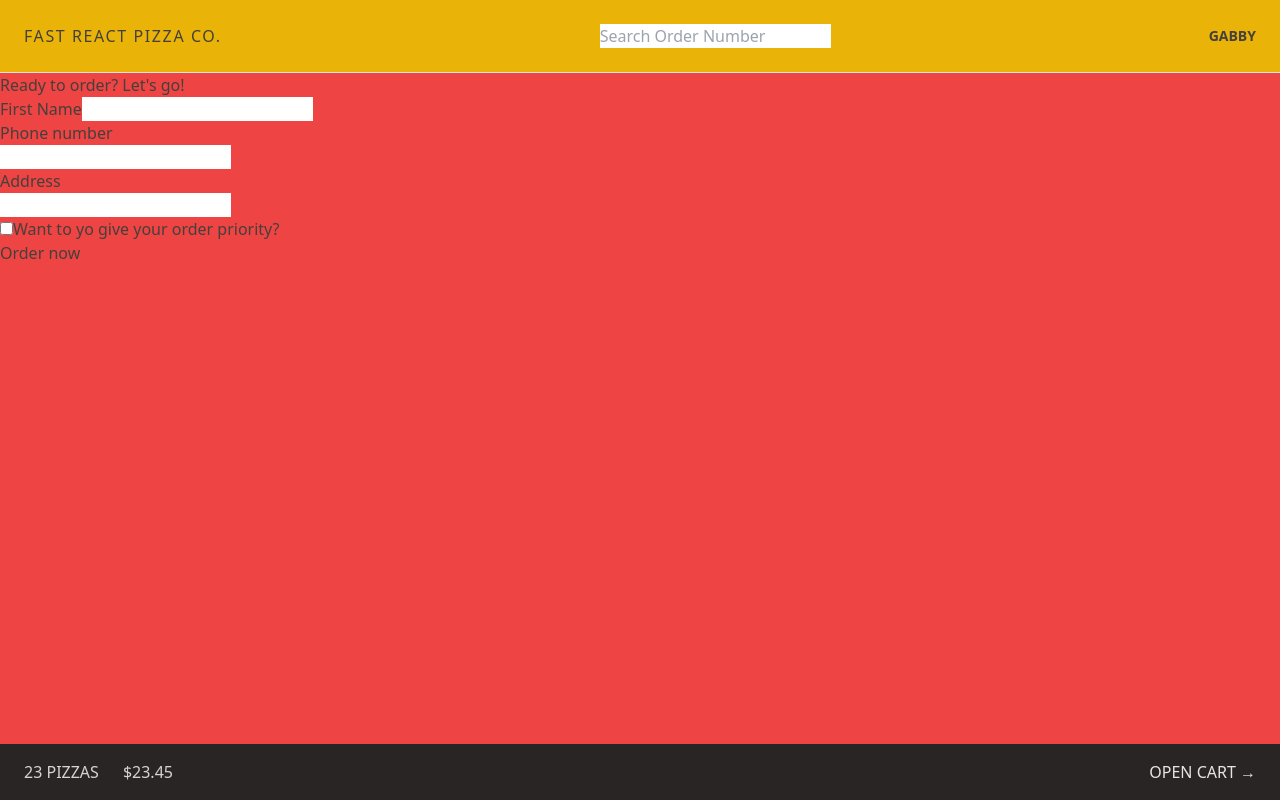
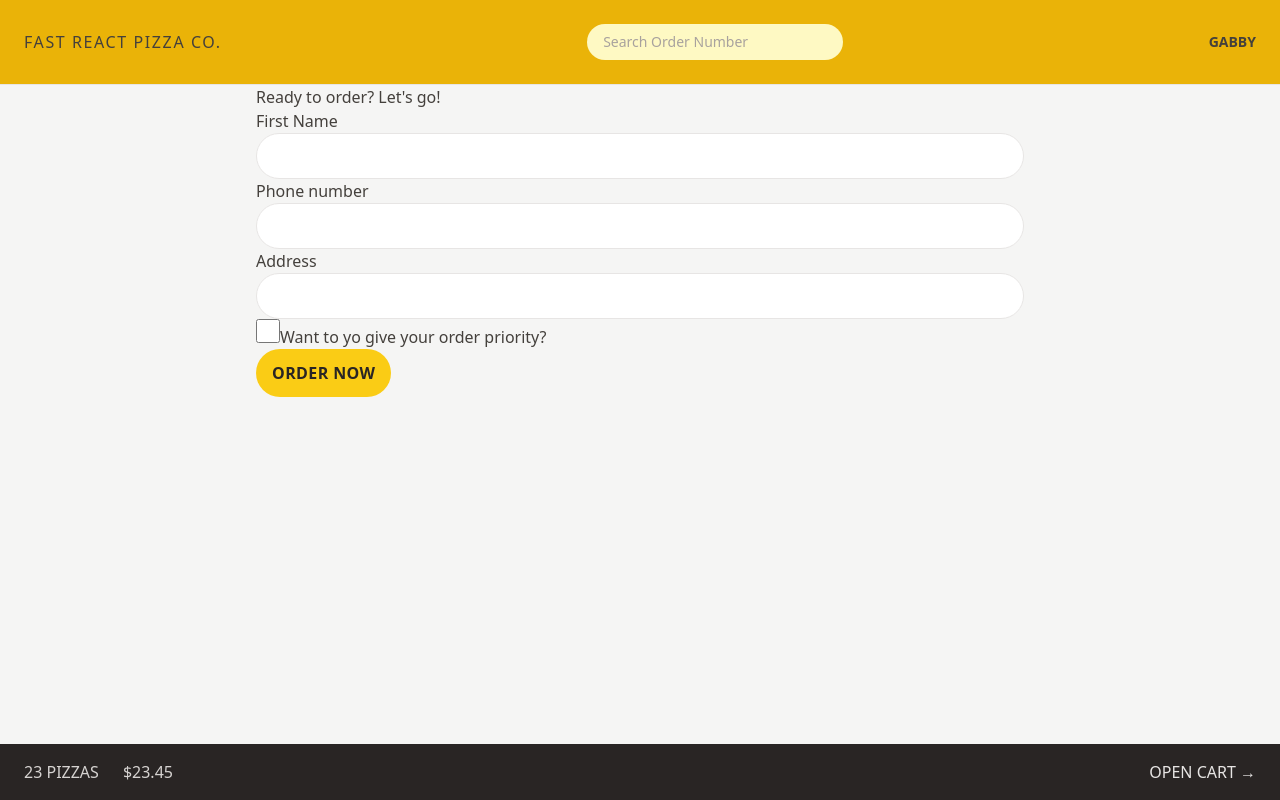
Before and after one commit to GhostArena/react-fast-food, a React (Vite) app: page /order/new in a window 1280 px wide. Built offline with nearby package versions, Linux system fonts and the light colour scheme.

Commit message:
Composed tailwind classes for input forms

```diff
--- a/src/features/cart/Cart.jsx
+++ b/src/features/cart/Cart.jsx
@@ -1,23 +1,23 @@
-import { Link } from 'react-router-dom';
+import { Link } from "react-router-dom";
 
 const fakeCart = [
   {
     pizzaId: 12,
-    name: 'Mediterranean',
+    name: "Mediterranean",
     quantity: 2,
     unitPrice: 16,
     totalPrice: 32,
   },
   {
     pizzaId: 6,
-    name: 'Vegetale',
+    name: "Vegetale",
     quantity: 1,
     unitPrice: 13,
     totalPrice: 13,
   },
   {
     pizzaId: 11,
-    name: 'Spinach and Mushroom',
+    name: "Spinach and Mushroom",
     quantity: 1,
     unitPrice: 15,
     totalPrice: 15,
@@ -27,10 +27,14 @@ const fakeCart = [
 function Cart() {
   const cart = fakeCart;
 
-
   return (
     <div>
-      <Link to="/menu">&larr; Back to menu</Link>
+      <Link
+        to="/menu"
+        className="text-sm text-blue-500 hover:underline hover:text-blue-600"
+      >
+        &larr; Back to menu
+      </Link>
 
       <h2>Your cart, %NAME%</h2>
 
--- a/src/features/order/CreateOrder.jsx
+++ b/src/features/order/CreateOrder.jsx
@@ -1,5 +1,5 @@
 import { useState } from "react";
-import { Form } from "react-router-dom";
+import { Form, redirect } from "react-router-dom";
 
 // https://uibakery.io/regex-library/phone-number
 const isValidPhone = (str) =>
@@ -36,31 +36,33 @@ function CreateOrder() {
   const cart = fakeCart;
 
   return (
-    <div>
+    <div className="h-screen">
       <h2>Ready to order? Let's go!</h2>
 
       <Form method="POST">
         <div>
           <label>First Name</label>
-          <input type="text" name="customer" required />
+          <input className="input" type="text" name="customer" required />
         </div>
 
         <div>
           <label>Phone number</label>
           <div>
-            <input type="tel" name="phone" required />
+            <input className="input" type="tel" name="phone" required />
           </div>
+          {/* {formErrors?.phone && <p>{formErrors.phone}</p>} */}
         </div>
 
         <div>
           <label>Address</label>
           <div>
-            <input type="text" name="address" required />
+            <input className="input" type="text" name="address" required />
           </div>
         </div>
 
         <div>
           <input
+            className="w-6 h-6 accent-yellow-400 focus:outline-none focus:ring focus:ring-yellow-400 focus:ring-offset-2"
             type="checkbox"
             name="priority"
             id="priority"
@@ -71,13 +73,37 @@ function CreateOrder() {
         </div>
 
         <div>
-          <button>Order now</button>
+          <button className="inline-block px-4 py-3 font-semibold tracking-wide uppercase transition-colors duration-300 bg-yellow-400 rounded-full text-stone-800 hover:bg-yellow-300 focus:outline-none focus:ring focus:ring-yellow-300 focus:ring-offset-2">
+            {/* {isSubmitting ? "Placing rder..." : "Order now"} */}
+            Order now
+          </button>
         </div>
       </Form>
     </div>
   );
 }
 
-export const action = ()=>{}
+export const action = async () => {
+  const formData = await requestAnimationFrame.formData();
+  const data = Object.formEntries(formData);
+
+  const order = {
+    ...data,
+    cart: JSON.parse(data.cart),
+    priority: data.priority === "on",
+  };
+
+  const errors = {};
+  if (!isValidPhone(order.phone))
+    errors.phone =
+      "Please give us your correct phone number. We might need it to contact you.";
+  if (Object.keys(errors).length > 0) return errors;
+
+  //If everything is okay, create order and redirect
+  // const newOrder = await CreateOrder(order);
+  // return redirect(`/order/${newOrder.id}`);
+
+  return null;
+};
 
 export default CreateOrder;
--- a/src/features/order/SearchOrder.jsx
+++ b/src/features/order/SearchOrder.jsx
@@ -18,6 +18,7 @@ const SearchOrder = () => {
         placeholder="Search Order Number"
         value={query}
         onChange={(e) => setQuery(e.target.value)}
+        className="px-4 py-2 text-sm transition-all duration-300 bg-yellow-100 rounded-full placeholder:text-stone-400 w-28 sm:w-64 sm:focus:w-72 focus:outline-none focus:ring focus:ring-yellow-500 focus:ring-opacity-50"
       />
     </form>
   );
--- a/src/index.css
+++ b/src/index.css
@@ -1,20 +1,12 @@
 @tailwind base;
 @tailwind components;
 @tailwind utilities;
-/*
-body {
-  font-family: system-ui, -apple-system, BlinkMacSystemFont, "Segoe UI", Roboto,
-    Oxygen, Ubuntu, Cantarell, "Open Sans", "Helvetica Neue", sans-serif;
-  background-color: #f7f7f7;
-  color: #444;
+
+@layer components {
+  .input {
+    @apply w-full px-4 py-2 text-sm transition-all duration-300 border rounded-full border-stone-200 placeholder:text-stone-400 focus:outline-none focus:ring-yellow-400 md:px-6 md:py-3;
+  }
 }
-
-.layout {
-  display: grid;
-  grid-template-rows: auto 1fr auto;
-  gap: 32px;
-  height: 100dvh;
-} */
 
 /* https://dev.to/afif/i-made-100-css-loaders-for-your-next-project-4eje */
 .loader {
--- a/src/ui/AppLayout.jsx
+++ b/src/ui/AppLayout.jsx
@@ -8,12 +8,14 @@ const AppLayout = () => {
   const isLoading = navigation.state === "loading";
   console.log(navigation);
   return (
-    <div className="grid bg-red-500 h-screen grid-rows-[auto_1fr_auto]">
+    <div className="grid h-screen grid-rows-[auto_1fr_auto]">
       {isLoading && <Loader />}
       <Header />
-      <main>
-        <Outlet />
-      </main>
+      <div className="overflow-scroll ">
+        <main className="max-w-3xl mx-auto overflow-scroll">
+          <Outlet />
+        </main>
+      </div>
       <CartOverview />
     </div>
   );
```
